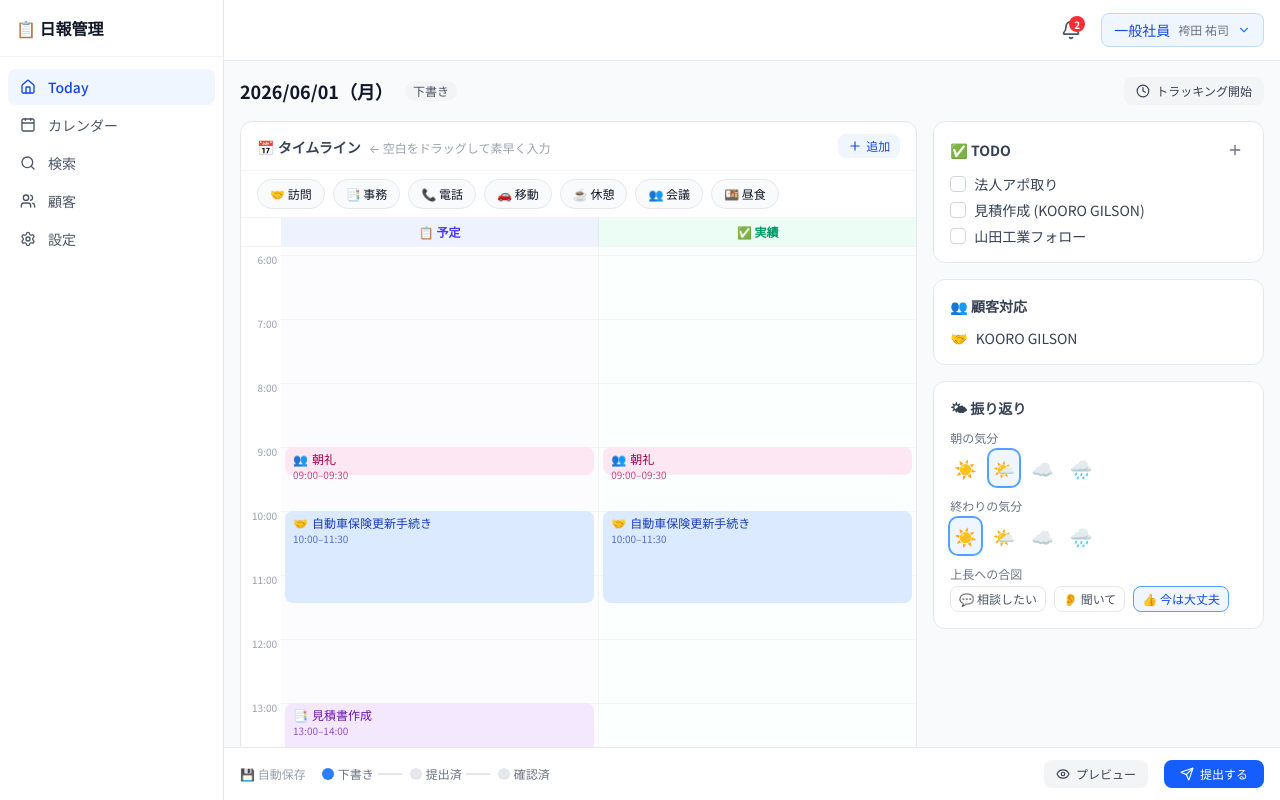
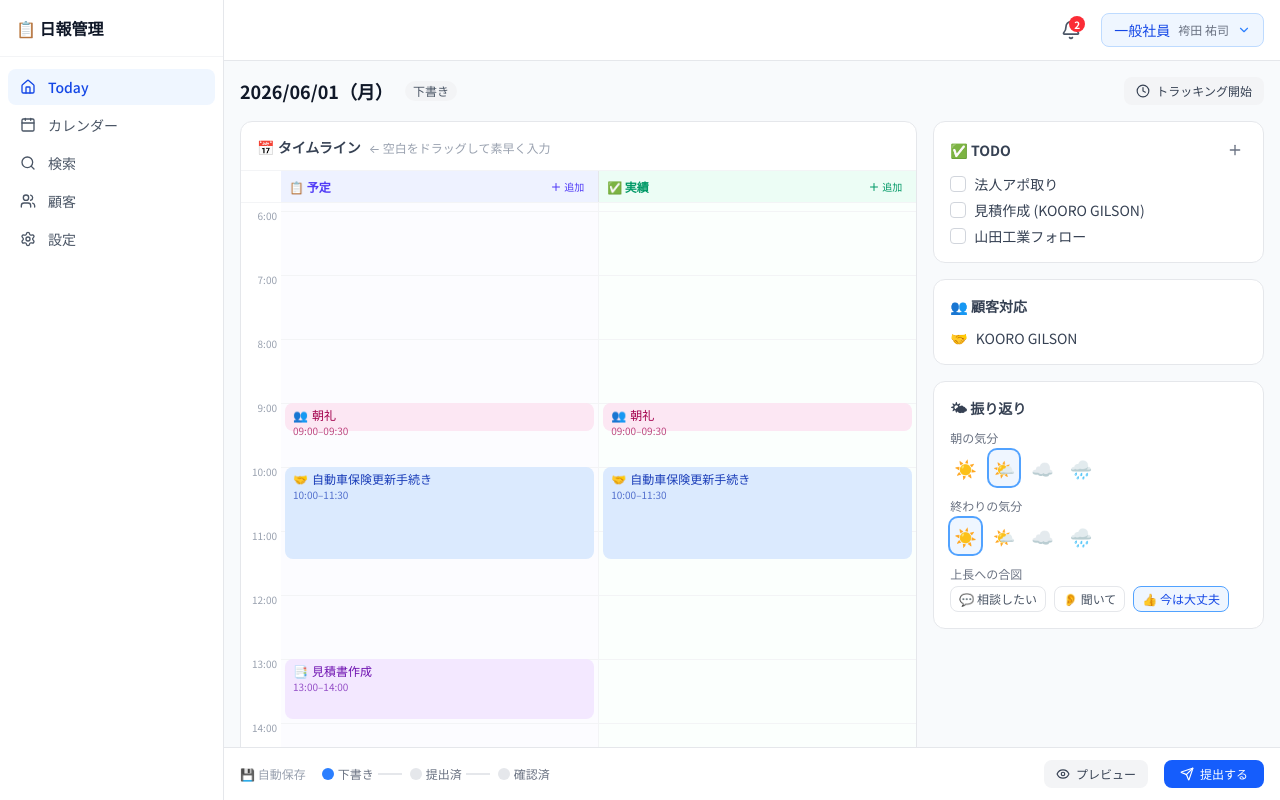
Before and after one commit to noble-claw-works/nippou-app, a React (Vite) app: page /today in a window 1280 px wide. Built offline with nearby package versions, Linux system fonts and the light colour scheme.

Commit message:
feat: 種類セレクタ廃止・列で予実を自動決定

```diff
--- a/src/pages/TodayPage.tsx
+++ b/src/pages/TodayPage.tsx
@@ -31,6 +31,8 @@ interface BlockModalState {
   open: boolean;
   block: Partial<TimeBlock>;
   isNew: boolean;
+  /** which column opened this dialog — determines isPlanned/isActual */
+  col: 'planned' | 'actual';
   /** when true, auto-focus customer field; when false, focus type chips */
   focusCustomer: boolean;
 }
@@ -57,7 +59,7 @@ export function TodayPage() {
   const [pendingLongBlock, setPendingLongBlock] = useState<{ startMin: number; endMin: number; type?: BlockType } | null>(null);
 
   const [blockModal, setBlockModal] = useState<BlockModalState>({
-    open: false, block: {}, isNew: true, focusCustomer: false,
+    open: false, block: {}, isNew: true, col: 'actual', focusCustomer: false,
   });
   const [continueInput, setContinueInput] = useState(false);
   const customerSelectRef = useRef<HTMLSelectElement>(null);
@@ -172,10 +174,13 @@ export function TodayPage() {
     openDialogFromDrag(startMin, endMin, undefined);
   };
 
-  const openDialogFromDrag = (startMin: number, endMin: number, type?: BlockType) => {
-    const pa = inferPlannedActual(startMin, endMin);
+  const openDialogFromDrag = (startMin: number, endMin: number, type?: BlockType, col: 'planned' | 'actual' = 'actual') => {
+    const pa = col === 'planned'
+      ? { isPlanned: true,  isActual: false }
+      : { isPlanned: false, isActual: true  };
     setBlockModal({
       open: true,
+      col,
       block: {
         type: type ?? 'visit',
         startTime: minutesToTime(startMin),
@@ -197,15 +202,18 @@ export function TodayPage() {
   };
 
   // ── quick chip (existing C route) ──────────────────────────────────────────
-  const handleChipClick = (type: BlockType) => {
+  const handleChipClick = (type: BlockType, col: 'planned' | 'actual' = 'actual') => {
     if (!report) { addToast({ type: 'warning', message: '先に日報を作成してください' }); return; }
     const nowH = new Date().getHours();
     const nowM = Math.floor(new Date().getMinutes() / SNAP) * SNAP;
     const startMin = nowH * 60 + nowM;
     const endMin   = Math.min(startMin + 60, DAY_END);
-    const pa = inferPlannedActual(startMin, endMin);
+    const pa = col === 'planned'
+      ? { isPlanned: true,  isActual: false }
+      : { isPlanned: false, isActual: true  };
     setBlockModal({
       open: true,
+      col,
       block: {
         type,
         startTime: minutesToTime(startMin),
@@ -240,17 +248,21 @@ export function TodayPage() {
   };
 
   // ── block modal ────────────────────────────────────────────────────────────
-  const handleOpenBlock = (block?: TimeBlock) => {
+  const handleOpenBlock = (block?: TimeBlock, col: 'planned' | 'actual' = 'actual') => {
     if (block) {
-      setBlockModal({ open: true, block: { ...block }, isNew: false, focusCustomer: false });
+      const c: 'planned' | 'actual' = block.isPlanned ? 'planned' : 'actual';
+      setBlockModal({ open: true, col: c, block: { ...block }, isNew: false, focusCustomer: false });
     } else {
       const nowH = new Date().getHours();
       const nowM = Math.floor(new Date().getMinutes() / SNAP) * SNAP;
       const startMin = nowH * 60 + nowM;
       const endMin   = Math.min(startMin + 60, DAY_END);
-      const pa = inferPlannedActual(startMin, endMin);
+      const pa = col === 'planned'
+        ? { isPlanned: true,  isActual: false }
+        : { isPlanned: false, isActual: true  };
       setBlockModal({
         open: true,
+        col,
         block: {
           type: 'visit',
           startTime: minutesToTime(startMin),
@@ -286,10 +298,11 @@ export function TodayPage() {
           title: '', memo: '', isPlanned: false, isActual: true, attachments: [],
         },
         isNew: true,
+        col: blockModal.col,
         focusCustomer: true,
       });
     } else {
-      setBlockModal({ open: false, block: {}, isNew: true, focusCustomer: false });
+      setBlockModal({ open: false, block: {}, isNew: true, col: 'actual', focusCustomer: false });
     }
   };
 
@@ -297,7 +310,7 @@ export function TodayPage() {
     if (!report) return;
     deleteBlock(report.id, blockId);
     addToast({ type: 'info', message: '削除しました', undoFn: () => addToast({ type: 'info', message: '（元に戻す機能はモックです）' }) });
-    setBlockModal({ open: false, block: {}, isNew: true, focusCustomer: false });
+    setBlockModal({ open: false, block: {}, isNew: true, col: 'actual', focusCustomer: false });
   };
 
   const handleStopTracking = () => {
@@ -376,29 +389,27 @@ export function TodayPage() {
                       <span className="text-sm font-semibold text-gray-700">📅 タイムライン</span>
                       <span className="ml-2 text-xs text-gray-400">← 空白をドラッグして素早く入力</span>
                     </div>
-                    <button onClick={() => handleOpenBlock()}
-                      className="flex items-center gap-1 px-2.5 py-1 text-xs bg-blue-50 text-blue-700 rounded-lg hover:bg-blue-100">
-                      <Plus className="w-3.5 h-3.5" /> 追加
-                    </button>
-                  </div>
-
-                  {/* Quick Chips (C route) */}
-                  <div className="px-4 py-2 border-b border-gray-100 flex gap-2 overflow-x-auto">
-                    {BLOCK_TYPES.map(type => (
-                      <button key={type} onClick={() => handleChipClick(type)}
-                        className="flex-shrink-0 flex items-center gap-1 px-3 py-1.5 bg-gray-50 border border-gray-200 rounded-full text-xs hover:bg-gray-100 transition-colors">
-                        {BLOCK_EMOJIS[type]} {BLOCK_LABELS[type]}
-                      </button>
-                    ))}
                   </div>
 
                   {/* ── 2列タイムライングリッド ─────────────────────────────── */}
                   {/* 列ヘッダー */}
                   <div className="grid border-b border-gray-100" style={{ gridTemplateColumns: '40px 1fr 1px 1fr' }}>
                     <div />
-                    <div className="px-2 py-1.5 text-center text-xs font-semibold text-indigo-600 bg-indigo-50">📋 予定</div>
+                    <div className="px-2 py-1.5 flex items-center justify-between bg-indigo-50">
+                      <span className="text-xs font-semibold text-indigo-600">📋 予定</span>
+                      <button onClick={() => handleOpenBlock(undefined, 'planned')}
+                        className="flex items-center gap-0.5 px-1.5 py-0.5 text-[10px] text-indigo-600 hover:bg-indigo-100 rounded">
+                        <Plus className="w-3 h-3" /> 追加
+                      </button>
+                    </div>
                     <div className="bg-gray-200" />
-                    <div className="px-2 py-1.5 text-center text-xs font-semibold text-emerald-600 bg-emerald-50">✅ 実績</div>
+                    <div className="px-2 py-1.5 flex items-center justify-between bg-emerald-50">
+                      <span className="text-xs font-semibold text-emerald-600">✅ 実績</span>
+                      <button onClick={() => handleOpenBlock(undefined, 'actual')}
+                        className="flex items-center gap-0.5 px-1.5 py-0.5 text-[10px] text-emerald-600 hover:bg-emerald-100 rounded">
+                        <Plus className="w-3 h-3" /> 追加
+                      </button>
+                    </div>
                   </div>
 
                   {/* タイムライン本体（時刻軸 + 左=予定列 + 右=実績列） */}
@@ -458,7 +469,7 @@ export function TodayPage() {
                             }}
                             className={`absolute rounded-lg px-2 py-1 select-none group hover:shadow-md border-dashed ${colorClass}`}
                             onMouseDown={e => { startDrag(e, block.id, 'move', origStart, origEnd); }}
-                            onClick={e => { if (isDragging) { e.stopPropagation(); return; } handleOpenBlock(block); }}
+                            onClick={e => { if (isDragging) { e.stopPropagation(); return; } handleOpenBlock(block, 'planned'); }}
                           >
                             <div className="absolute top-0 left-0 right-0 h-2 cursor-ns-resize z-10"
                               onMouseDown={e => startDrag(e, block.id, 'resizeTop', origStart, origEnd)} />
@@ -537,7 +548,7 @@ export function TodayPage() {
                             }}
                             className={`absolute rounded-lg px-2 py-1 select-none group hover:shadow-md border-solid ${colorClass}`}
                             onMouseDown={e => { startDrag(e, block.id, 'move', origStart, origEnd, 'actual'); }}
-                            onClick={e => { if (isDragging) { e.stopPropagation(); return; } handleOpenBlock(block); }}
+                            onClick={e => { if (isDragging) { e.stopPropagation(); return; } handleOpenBlock(block, 'actual'); }}
                           >
                             <div className="absolute top-0 left-0 right-0 h-2 cursor-ns-resize z-10"
                               onMouseDown={e => startDrag(e, block.id, 'resizeTop', origStart, origEnd, 'actual')} />
@@ -777,7 +788,10 @@ export function TodayPage() {
 
       {/* Block Modal */}
       <Modal open={blockModal.open} onClose={() => setBlockModal(s => ({ ...s, open: false }))}
-        title={blockModal.isNew ? '時間ブロックを追加' : '時間ブロックを編集'} size="sm"
+        title={blockModal.isNew
+          ? (blockModal.col === 'planned' ? '📋 予定を追加' : '✅ 実績を追加')
+          : (blockModal.col === 'planned' ? '📋 予定を編集' : '✅ 実績を編集')
+        } size="sm"
         footer={
           <>
             {!blockModal.isNew && (
@@ -797,39 +811,6 @@ export function TodayPage() {
           </>
         }>
         <div className="space-y-3">
-          {/* 予定 / 実績 セレクタ */}
-          <div>
-            <label className="block text-xs font-medium text-gray-600 mb-1">種類</label>
-            <div className="flex gap-2">
-              {([
-                { label: '📋 予定のみ',   isPlanned: true,  isActual: false },
-                { label: '✅ 実績のみ',   isPlanned: false, isActual: true  },
-                { label: '📋✅ 予定＋実績', isPlanned: true,  isActual: true  },
-              ] as { label: string; isPlanned: boolean; isActual: boolean }[]).map(opt => {
-                const active =
-                  blockModal.block.isPlanned === opt.isPlanned &&
-                  blockModal.block.isActual  === opt.isActual;
-                return (
-                  <button
-                    key={opt.label}
-                    type="button"
-                    onClick={() => setBlockModal(s => ({ ...s, block: { ...s.block, isPlanned: opt.isPlanned, isActual: opt.isActual } }))}
-                    className={`flex-1 py-1.5 text-xs rounded-lg border font-medium transition-colors ${
-                      active
-                        ? opt.isPlanned && !opt.isActual
-                          ? 'bg-indigo-50 border-indigo-400 text-indigo-700'
-                          : !opt.isPlanned && opt.isActual
-                            ? 'bg-emerald-50 border-emerald-400 text-emerald-700'
-                            : 'bg-blue-50 border-blue-400 text-blue-700'
-                        : 'border-gray-200 text-gray-500 hover:bg-gray-50'
-                    }`}
-                  >
-                    {opt.label}
-                  </button>
-                );
-              })}
-            </div>
-          </div>
           <div className="grid grid-cols-2 gap-3">
             <div>
               <label className="block text-xs font-medium text-gray-600 mb-1">開始時刻</label>
```
